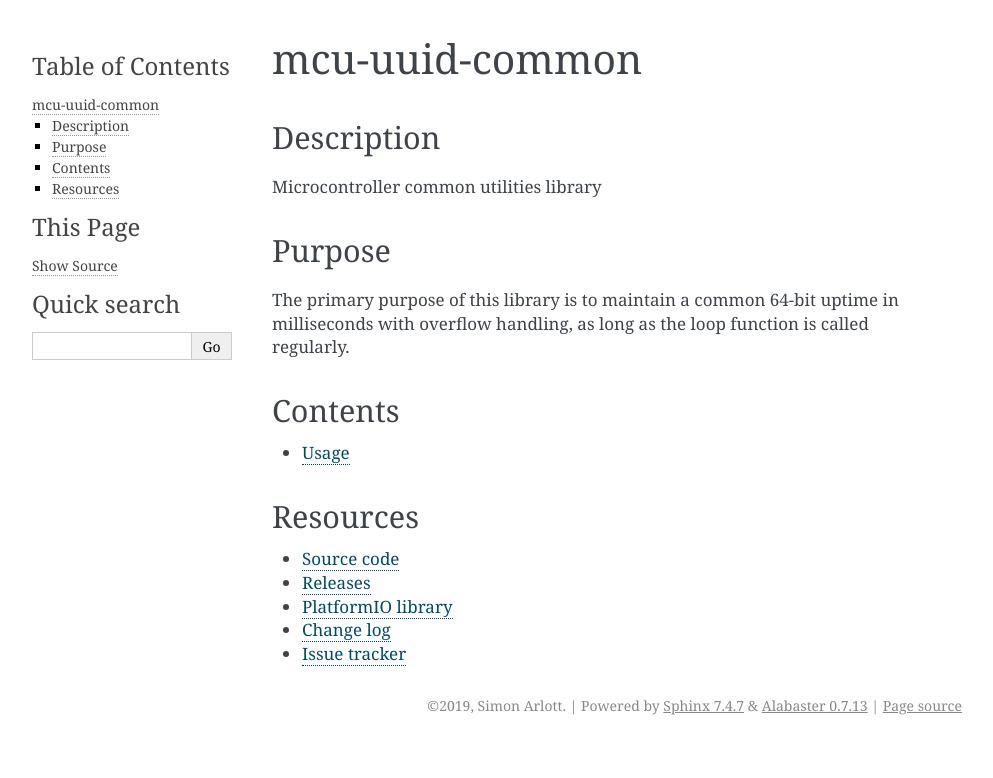
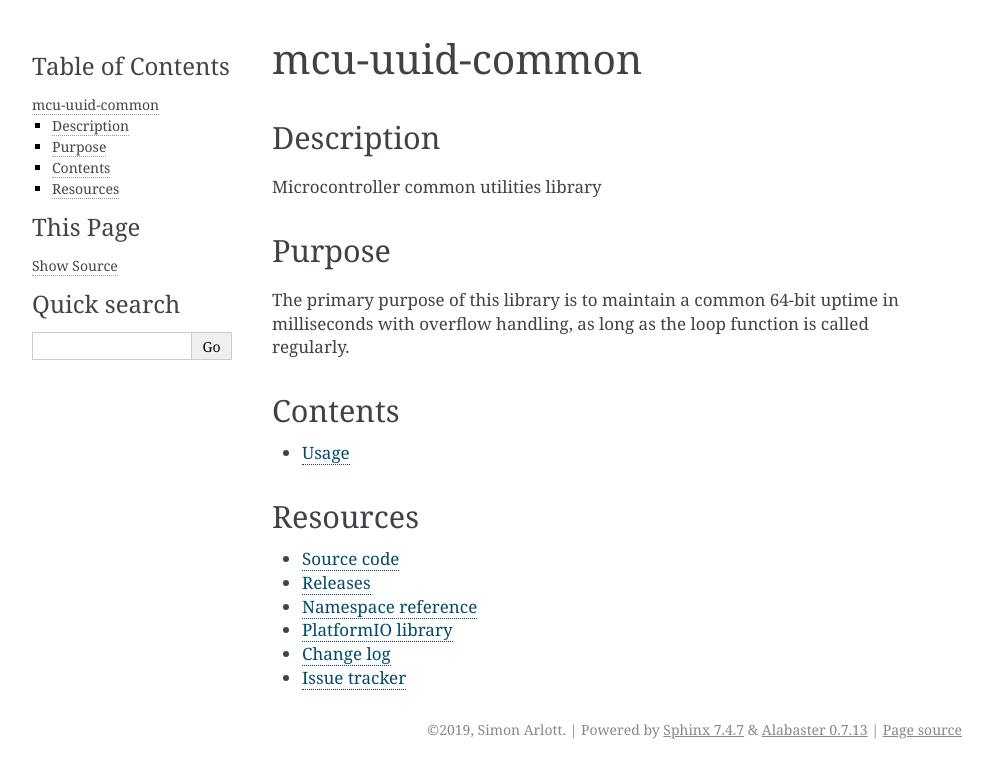
Before and after one commit to nomis/mcu-uuid-common, a Sphinx documentation site: the page built from docs/index.rst, in a window 1280 px wide. Shown: the top 778 px of the page, without its empty margins (148-1141 px from the left). Built offline with Sphinx 7.4.7, drawn with Linux system fonts in a browser that asks for light colours.

Commit message:
Add link to Doxygen

```diff
--- a/docs/index.rst
+++ b/docs/index.rst
@@ -31,6 +31,7 @@ Resources
 
    Source code <https://github.com/nomis/mcu-uuid-common>
    Releases <https://github.com/nomis/mcu-uuid-common/releases>
+   Namespace reference <https://mcu-doxygen.uuid.uk/namespaceuuid.html>
    PlatformIO library <https://platformio.org/lib/show/6624/uuid-common>
    changelog
    Issue tracker <https://github.com/nomis/mcu-uuid-common/issues>
```
